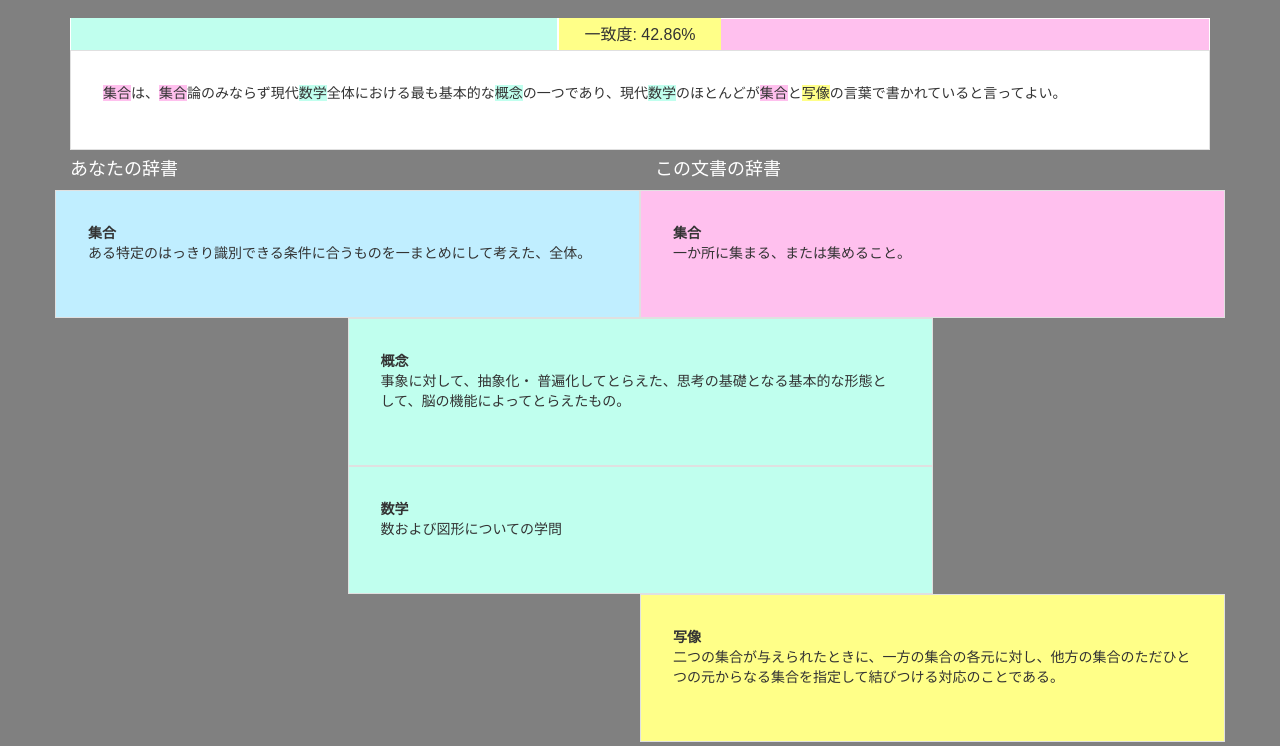
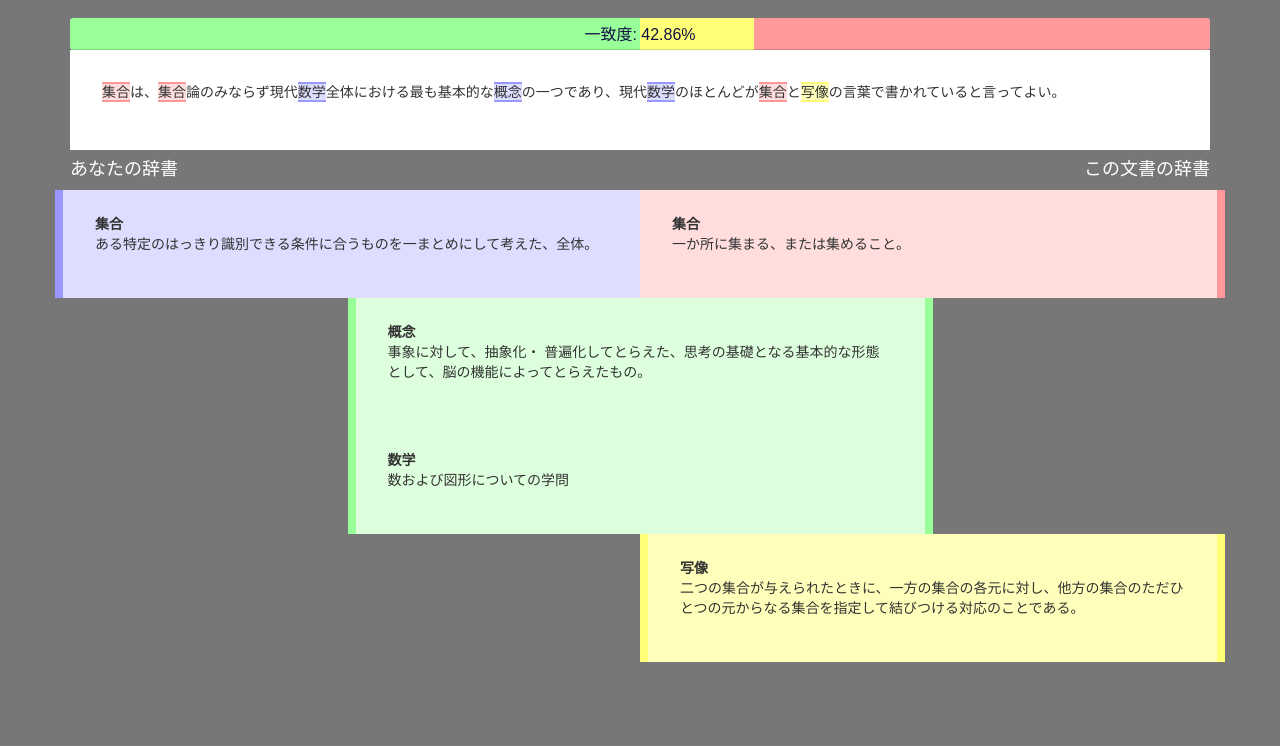
Before and after one commit to WasedaAISociety/stempad, a plain HTML site: page www/index.html in a window 1280 px wide. Shown: the part 54-800 px from the top of the page. Drawn offline with Linux system fonts and the light colour scheme.

Commit message:
辞書およびテキストハイライトの表示仕様を変更。

```diff
--- a/stempad.js
+++ b/stempad.js
@@ -594,21 +594,21 @@ var Stempad = (function () {
                 var b = this.dictB.includes(w, function (a, b) { return (a[1] === b); });
                 if (a && b) {
                     htmlSrc += '<div class="col-lg-3 col-md-3 col-sm-3 col-xs-3"></div>';
-                    showWordCard(a, "dictCommon");
+                    showWordCard(a, "dict-common");
                 }
                 else if (a) {
-                    showWordCard(a, "dictA");
+                    showWordCard(a, "dict-own");
                 }
                 else {
                     htmlSrc += '<div class="col-lg-6 col-md-6 col-sm-6 col-xs-6"></div>';
-                    showWordCard(b, "dictB onlyInDocument");
+                    showWordCard(b, "dict-only-in-doc");
                 }
             }
             else {
                 var e = this.dictA.includes(w, function (a, b) { return (a[1] === b); });
-                showWordCard(e, "dictA");
+                showWordCard(e, "dict-own");
                 var e = this.dictB.includes(w, function (a, b) { return (a[1] === b); });
-                showWordCard(e, "dictB");
+                showWordCard(e, "dict-doc");
             }
             htmlSrc += '</div>';
         }
@@ -651,16 +651,16 @@ var Stempad = (function () {
         for (var i = 0; i < separated.length; i++) {
             var type = this.getWordType(separated[i]);
             if (type == WordType.SamePerception) {
-                separated[i] = '<span style="background-color: #c0ffee">' + separated[i].escapeForHTML() + "</span>";
+                separated[i] = '<span class="highlight-same-perception">' + separated[i].escapeForHTML() + "</span>";
                 wordCount++;
                 samePerceptionCount++;
             }
             else if (type == WordType.DifferentPerception) {
-                separated[i] = '<span style="background-color: #ffc0ee">' + separated[i].escapeForHTML() + "</span>";
+                separated[i] = '<span class="highlight-different-perception">' + separated[i].escapeForHTML() + "</span>";
                 wordCount++;
             }
             else if (type == WordType.OnlyInDocument) {
-                separated[i] = '<span style="background-color: #ffff88">' + separated[i].escapeForHTML() + "</span>";
+                separated[i] = '<span class="highlight-only-in-doc">' + separated[i].escapeForHTML() + "</span>";
                 wordCount++;
                 perceptionNotFoundCount++;
             }
@@ -669,9 +669,9 @@ var Stempad = (function () {
             }
         }
         this.agreementRate = samePerceptionCount / wordCount * 100;
-        this.perceptLevelDiv.style.width = this.agreementRate + "%";
+        //this.perceptLevelDiv.style.width = this.agreementRate + "%";
         this.perceptLevelTextDiv.innerHTML = "一致度: " + this.agreementRate.toFixed(2) + "%";
-        this.perceptNotFoundLevelDiv.style.width = ((samePerceptionCount + perceptionNotFoundCount) / wordCount * 100) + "%";
+        //this.perceptNotFoundLevelDiv.style.width = ((samePerceptionCount + perceptionNotFoundCount) / wordCount * 100) + "%";
         text = separated.join("");
         this.setEditorHTMLText(text);
     };
--- a/www/css/stempad.css
+++ b/www/css/stempad.css
@@ -1,86 +1,123 @@
+/*
+ * Color table
+ *	Yellow: #ffff77  #ffffbb
+ *	Red:	#ff9999  #ffdddd
+ *	Green:	#99ff99  #ddffdd
+ *  Blue:	#9999ff  #ddddff
+ *	Black:	#111144
+ *	Gray:	#888888
+ */
+
+/*
+ *  Common
+ */
+
 body {
-	background-color: #808080;
+	background-color: #777777;
 	font-family: Arial, Roboto, “Droid Sans”, “游ゴシック”, YuGothic, “ヒラギノ角ゴ ProN W3”, “Hiragino Kaku Gothic ProN”, “メイリオ”, Meiryo, sans-serif;
+	padding-bottom: 64px;
 }
+
 a.navbar-brand {
-	color: white;
+	color: #ffffff;
 }
-div#editorbody{
-	border: 1px solid #e0e0e0;
+
+div#editorbody {
+	border: 0px;
 	min-height: 100px;
 	padding: 32px 32px 32px;
-	background-color: white;
+	background-color: #ffffff;
 }
 
-.dictA{
-	border: 1px solid #e0e0e0;
-	//min-height: 100px;
-	padding: 32px 32px 32px;
-	background-color: #c0eeff;
+h4 {
+	color: #ffffff;
 }
 
-.dictB{
-	border: 1px solid #e0e0e0;
-	//min-height: 100px;
-	padding: 32px 32px 32px;
-	background-color: white;
-	background-color: #ffc0ee;
+/*
+ *  Highlight string
+ */
+
+.highlight-same-perception {
+	border: 2px solid #9999ff;
+	border-left: 0px;
+	border-right: 0px;
+	background-color: #ddddff;
 }
 
-.onlyInDocument{
-	background-color: #ffff88;
+.highlight-different-perception {
+	border: 2px solid #ff9999;
+	border-left: 0px;
+	border-right: 0px;
+	background-color: #ffdddd;
 }
 
-.dictCommon{
-	border: 1px solid #e0e0e0;
-	//min-height: 100px;
-	padding: 32px 32px 32px;
-	background-color: white;
-	background-color: #c0ffee;
+.highlight-only-in-doc {
+	border: 2px solid #ffff77;
+	border-left: 0px;
+	border-right: 0px;
+	background-color: #ffffbb;
 }
 
-div#perceptLevelParent{
-	border: 1px solid #ffffff;
-	border-bottom: 0px;
-	background-color: #ffc0ee;
+/*
+ *  Dictionary Card
+ */
+
+.dict-own {
+	border-left: 8px solid #9999ff;
+	padding: 24px 32px 24px;
+	background-color: #ddddff;
+}
+
+.dict-doc {
+	border-right: 8px solid #ff9999;
+	padding: 24px 32px 24px;
+	background-color: #ffdddd;
+}
+
+.dict-only-in-doc {
+	border-left: 8px solid #ffff77;
+	border-right: 8px solid #ffff77;
+	padding: 24px 32px 24px;
+	background-color: #ffffbb;
+}
+
+.dict-common {
+	border-left: 8px solid #99ff99;
+	border-right: 8px solid #99ff99;
+	padding: 24px 32px 24px;
+	background-color: #ddffdd;
+}
+
+/*
+ *	Percept Level Bar.
+ */
+
+div#perceptLevelParent {
 	width: 100%;
 	height: 32px;
 	padding: 0px;
 	position: relative;
+	margin-bottom: 0px;
 }
 
-div#perceptLevel{
-	background-color: #c0ffee;
-	width: 80%;
-	height: 32px;
-	font-size: 16px;
-	padding: 6px 0px 0px;
-	position: absolute;
-	bottom: 0px;
-	border-right: 2px solid white;
+div#perceptLevelParent .progress-bar-success {
+	background-color: #99ff99;
 }
 
-div#perceptNotFoundLevel{
-	background-color: #ffff88;
-	width: 80%;
-	height: 32px;
-	font-size: 16px;
-	padding: 6px 0px 0px;
-	position: absolute;
-	bottom: 0px;
+div#perceptLevelParent .progress-bar-warning {
+	background-color: #ffff77;
 }
 
-div#perceptLevelText{
+div#perceptLevelParent .progress-bar-danger {
+	background-color: #ff9999;
+}
+
+div#perceptLevelText {
 	height: 32px;
 	width: 100%;
 	font-size: 16px;
 	padding: 6px;
 	position: absolute;
 	bottom: 0px;
+	color: #111144;
 }
-
-
-
-h4 {
-	color: white;
-}
--- a/www/index.html
+++ b/www/index.html
@@ -20,9 +20,10 @@
 			</div>
 		</div>
 		<div class="container">
-			<div id="perceptLevelParent">
-				<div id="perceptNotFoundLevel"></div>
-				<div id="perceptLevel"></div>
+			<div id="perceptLevelParent" class="progress">
+				<div class="progress-bar progress-bar-success" style="width: 50%"></div>
+				<div class="progress-bar progress-bar-warning" style="width: 10%"></div>
+				<div class="progress-bar progress-bar-danger" style="width: 40%"></div>
 				<div id="perceptLevelText" class="text-center"></div>
 			</div>
 			<div id="editorbody" contenteditable="true"></div>
@@ -31,7 +32,7 @@
 					<h4>あなたの辞書</h4>
 				</div>
 				<div class="col-lg-6 col-md-6 col-sm-6 col-xs-6">
-					<h4>この文書の辞書</h4>
+					<h4 class="pull-right">この文書の辞書</h4>
 				</div>
 			</div>
 			<div id="dict">
```
Also changed, not shown: www/stempad.min.js, 1 other file.
